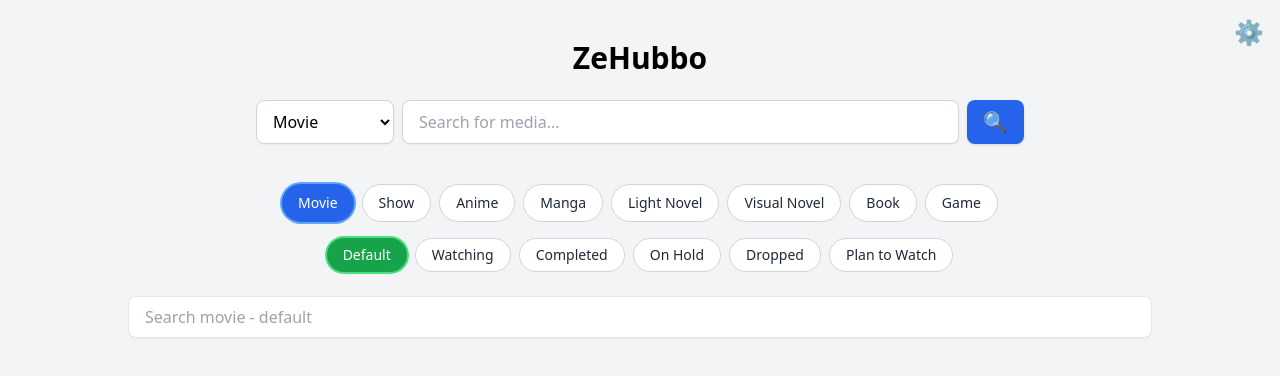
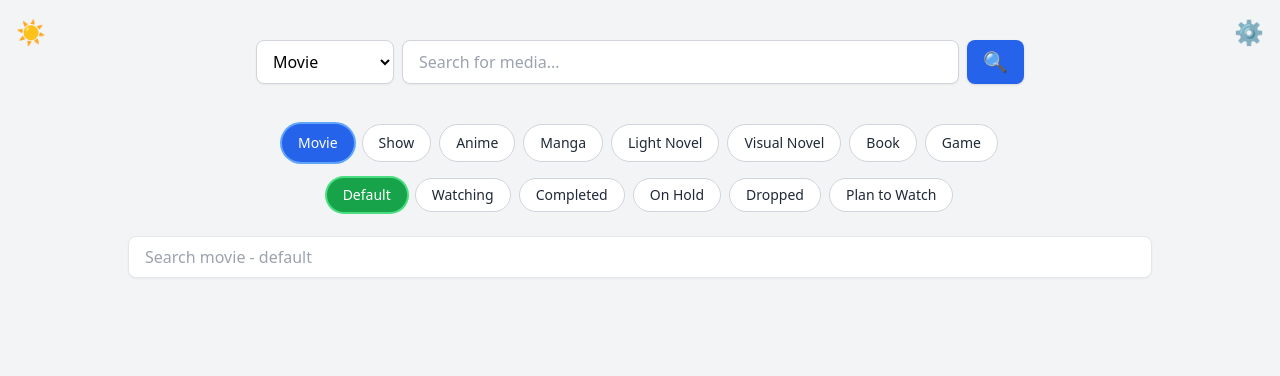
Before and after one commit to WoozyWoozy1/ZeHubbo, a React (Vite) app in the folder frontend/: page / in a window 1280 px wide. Shown: the top 376 px of the page. Built offline with nearby package versions, Linux system fonts and the light colour scheme.

Commit message:
Added dark mode

```diff
--- a/frontend/src/App.tsx
+++ b/frontend/src/App.tsx
@@ -4,6 +4,7 @@ import SearchBar from './components/search/searchBar';
 import MediaList from './components/media/mediaList';
 import SettingsModal from './components/settings/settingsModal';
 import SettingsButton from './components/settings/settingsButton';
+import DarkModeToggle from './components/settings/darkModeToggle';
 import { useSavedEntriesContext, SavedEntriesProvider } from './hooks/savedEntriesContext';
 import { search_media } from './api/search_media';
 import type { MediaItem, SavedEntry } from './types';
@@ -98,9 +99,8 @@ function InnerApp() {
     .sort((a, b) => (b.favorite ? 1 : 0) - (a.favorite ? 1 : 0) || a.title.localeCompare(b.title));
 
   return (
-    <div className="min-h-screen bg-gray-100 flex flex-col items-center justify-start p-10 relative">
-      <h1 className="text-3xl font-bold mb-6">ZeHubbo</h1>
-
+    <div className="min-h-screen bg-gray-100 dark:bg-gray-900 dark:text-white flex flex-col items-center justify-start p-10 relative transition-colors">
+      <DarkModeToggle />
       <SettingsButton onClick={() => setShowSettings(true)} />
       <SettingsModal
         isOpen={showSettings}
--- a/frontend/src/components/search/searchBar.tsx
+++ b/frontend/src/components/search/searchBar.tsx
@@ -24,7 +24,7 @@ export default function SearchBar({ onSearch }: SearchBarProps) {
       <select
         value={category}
         onChange={(e) => setCategory(e.target.value)}
-        className="px-3 py-2 border border-gray-300 rounded-lg shadow-sm bg-white"
+        className="px-3 py-2 border border-gray-300 rounded-lg shadow-sm bg-white dark:bg-gray-800 dark:text-white dark:border-gray-600"
       >
         <option value="movie">Movie</option>
         <option value="show">Show</option>
--- /dev/null
+++ b/frontend/src/components/settings/darkModeToggle.tsx
@@ -0,0 +1,35 @@
+import { useEffect, useState } from 'react';
+
+export default function DarkModeToggle() {
+  const [enabled, setEnabled] = useState(false);
+
+  useEffect(() => {
+    const stored = localStorage.getItem('zehubbo-darkmode');
+    if (stored === 'true') {
+      document.documentElement.classList.add('dark');
+      setEnabled(true);
+    }
+  }, []);
+
+  const toggle = () => {
+    const newState = !enabled;
+    setEnabled(newState);
+    localStorage.setItem('zehubbo-darkmode', newState.toString());
+
+    if (newState) {
+      document.documentElement.classList.add('dark');
+    } else {
+      document.documentElement.classList.remove('dark');
+    }
+  };
+
+  return (
+    <button
+      onClick={toggle}
+      className="absolute top-4 left-4 text-2xl hover:scale-110 transition-transform text-gray-800 dark:text-white"
+      title="Toggle Dark Mode"
+    >
+      {enabled ? '🌙' : '☀️'}
+    </button>
+  );
+}
--- a/frontend/tailwind.config.js
+++ b/frontend/tailwind.config.js
@@ -7,4 +7,5 @@ module.exports = {
     extend: {},
   },
   plugins: [],
+  darkMode: 'class',
 }
```
